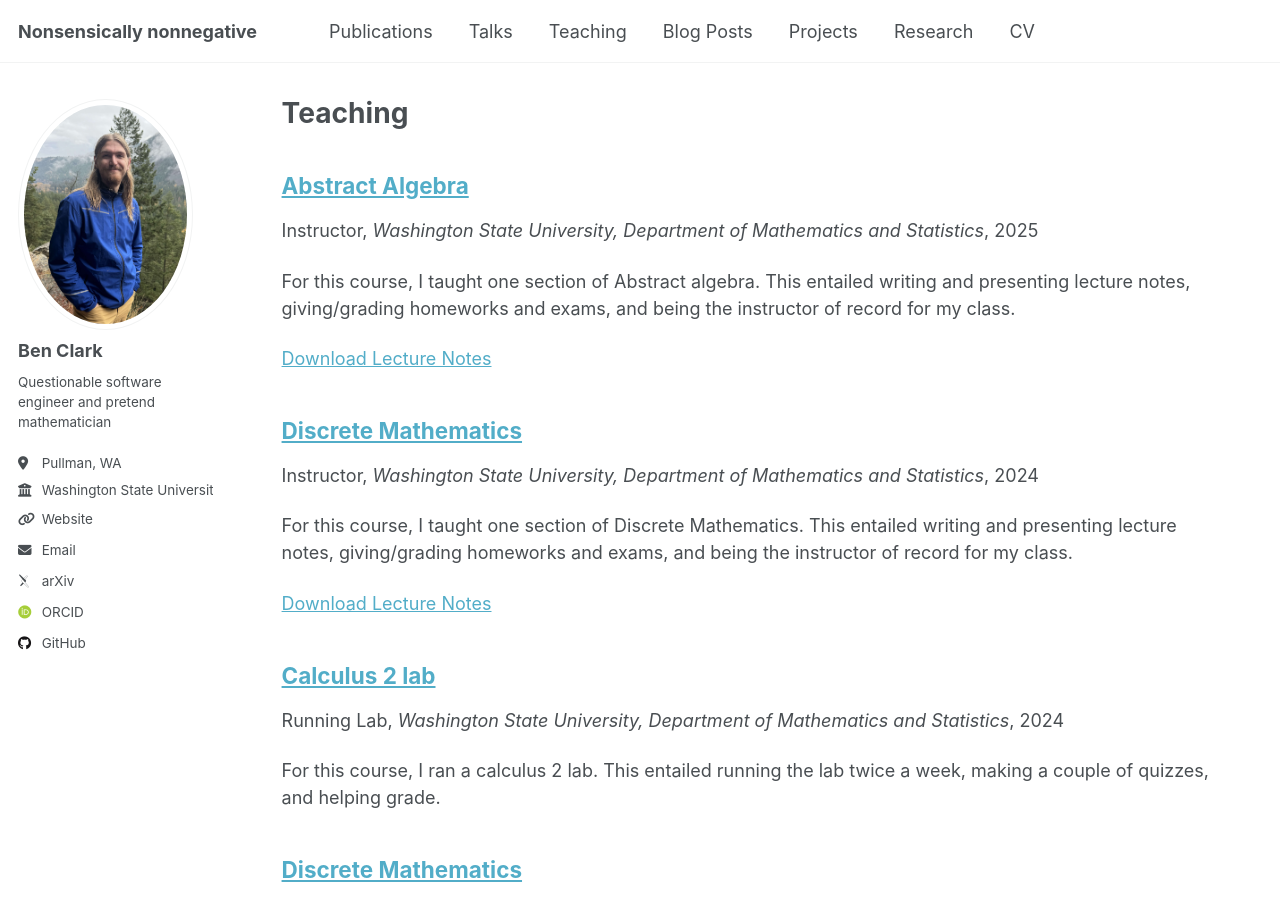
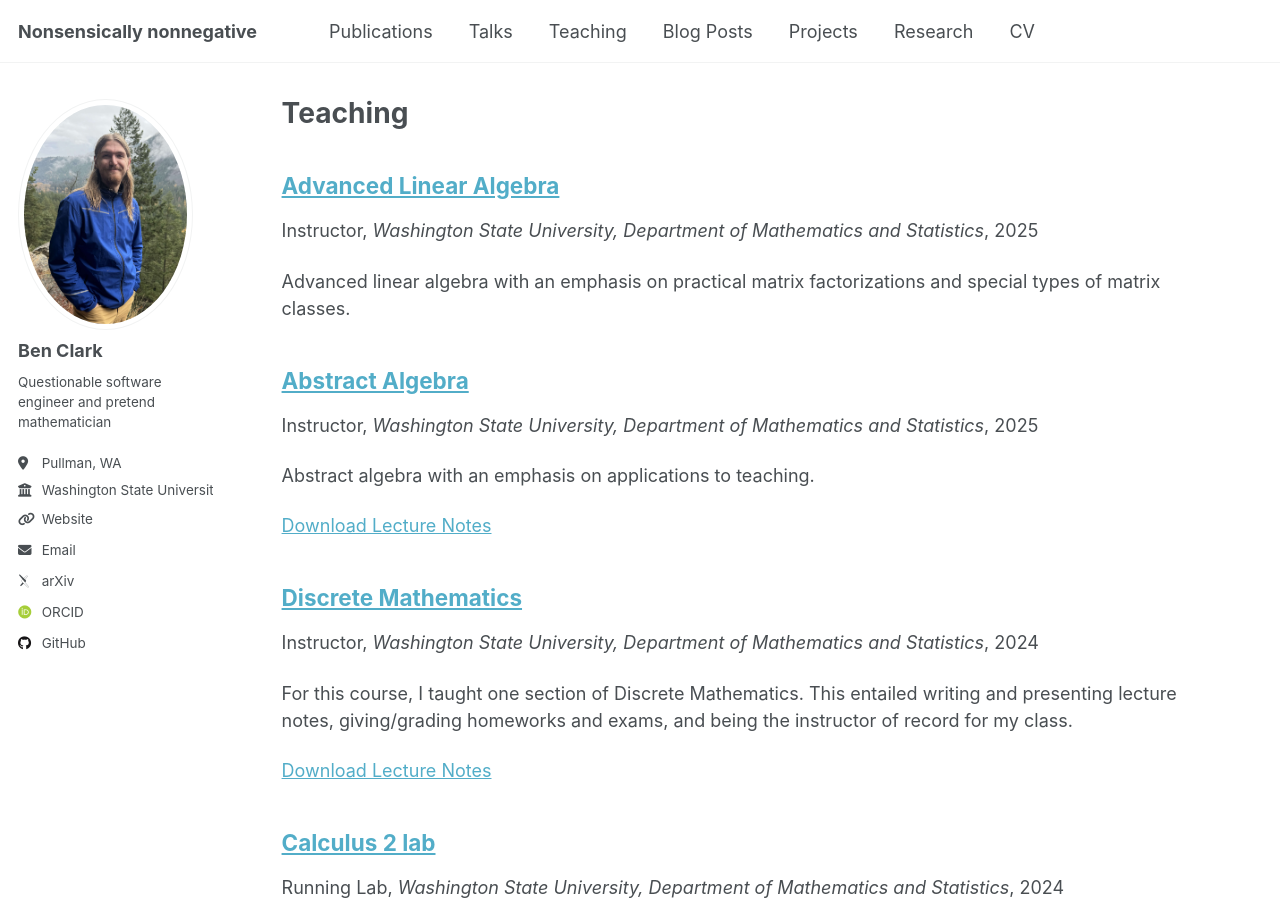
Before and after one commit to Thrinador/nonsensicallynonnegative, a Jekyll site: the page built from _pages/teaching.html, in a window 1280 px wide and 900 px high. Built offline with Jekyll 4.4.1, drawn with Linux system fonts in a browser that asks for light colours; some web fonts are replaced.

Commit message:
Some updates to descriptions

```diff
--- /dev/null
+++ b/_teaching/2025-fall-advanced-linear-algebra.md
@@ -0,0 +1,20 @@
+---
+title: "Advanced Linear Algebra"
+collection: teaching
+type: "Instructor"
+permalink: /teaching/2025-fall-advanced-linear-algebra
+venue: "Washington State University, Department of Mathematics and Statistics"
+date: 2025-08-01
+location: "Pullman, WA"
+---
+
+Advanced linear algebra with an emphasis on practical matrix factorizations and special types of matrix classes.
+
+This class will cover the following topics:
+* Theory and applications of vector spaces
+* Eigenvalues, eigenspaces, similarity transformations of matrices, and diagonalization of matrices.
+* Inner product spaces, orthogonality, and orthogonal projections
+* Common decompositions including Singular value decomposition, LU decomposition, and Jordan canonical form.
+* Special matrix types including normal matrices, symmetric matrices, and nonnegative matrices.
+
+Complete lecture notes will be posted when the class is finished.
--- a/_teaching/2025-spring-abstract-algebra.md
+++ b/_teaching/2025-spring-abstract-algebra.md
@@ -9,6 +9,13 @@ location: "Pullman, WA"
 teachingurl: '/files/lecture-notes/abstract-algebra.pdf'
 ---
 
-For this course, I taught one section of Abstract algebra. This entailed writing and presenting lecture notes, giving/grading homeworks and exams, and being the instructor of record for my class.
+Abstract algebra with an emphasis on applications to teaching.
+
+This class covered the following topics:
+* Groups including the major types of groups
+* Morphisms of groups
+* Operations on groups including product and quotient groups.
+* Counting with groups with Lagrange’s Theorem and Burnside's lemma
+* Rings, fields, and vector spaces.
 
 [Abstract Algebra Lecture Notes]({{ '/files/lecture-notes/abstract-algebra.pdf' | relative_url }})
```
Also changed, not shown: _pages/about.md (+9 -5 lines).
